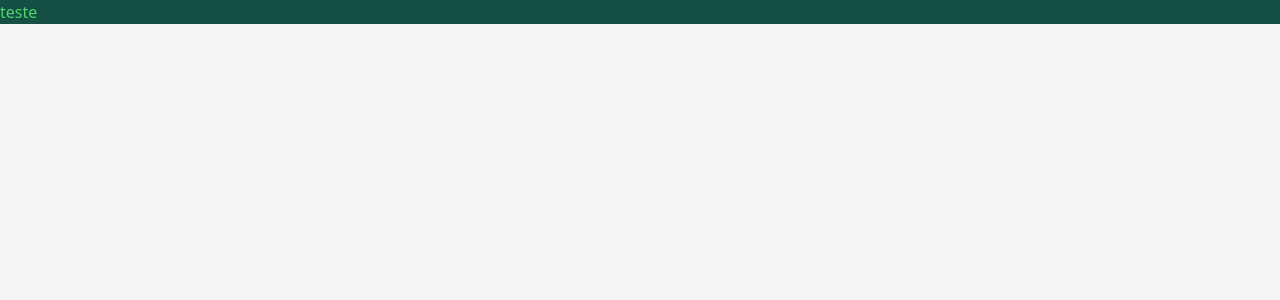
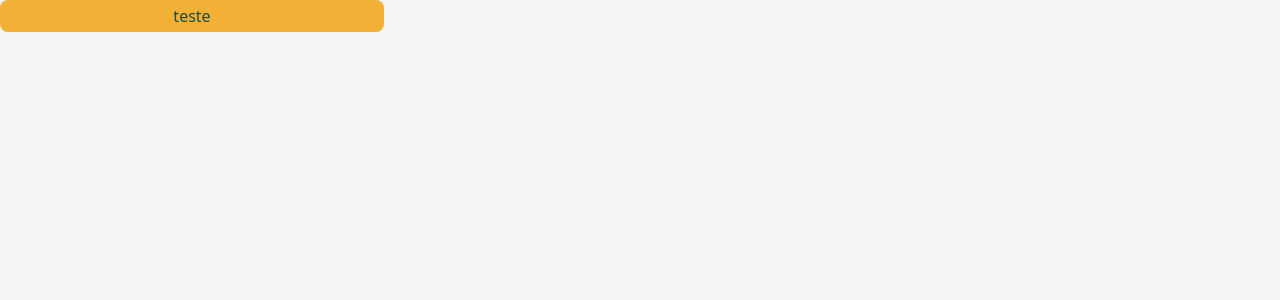
Before and after one commit to lucas-Coelho-Lucinda/PapoCom, a React (Vite) app: page / in a window 1280 px wide. Shown: the top 300 px of the page. Built offline with nearby package versions, Linux system fonts and the light colour scheme.

Commit message:
feat:Criação do component de botão
implementando estilo, padrões de cor e comportamento desejado

```diff
--- a/src/App.tsx
+++ b/src/App.tsx
@@ -1,12 +1,18 @@
+import { ButtonLib } from "./components/button";
 
 
 function App() {
-
   return (
     <div>
-      <h1 className='bg-primary text-accent'>teste</h1>
+      <ButtonLib
+        variant="warning"
+        textColor="default"
+        size="small"
+      >
+        teste
+      </ButtonLib>
     </div>
-  )
+  );
 }
 
-export default App
+export default App;
--- /dev/null
+++ b/src/components/button/index.tsx
@@ -0,0 +1,98 @@
+import React from "react";
+import { Slot } from "@radix-ui/react-slot";
+import { colorsButtonBackGround, colorsButtonsText } from "../../styles/colors";
+import { cva, type VariantProps } from "class-variance-authority";
+
+const buttonDefaultBehavior = [
+  "cursor-pointer",
+  "inline-flex items-center justify-center",
+  "rounded-md",
+  "font-medium",
+  "transition-all duration-200",
+  "outline-none",
+  "disabled:pointer-events-none",
+  "disabled:opacity-50",
+  "active:scale-[0.97]",
+].join(" ");
+
+const buttonVariants = cva(buttonDefaultBehavior, {
+  variants: {
+    variant: colorsButtonBackGround,
+    textColor: colorsButtonsText,
+    size: {
+      small: "w-sm h-8",
+      median: "w-4xl h-8",
+      large: "w-6xl h-16",
+    },
+
+    align: {
+      center: "justify-center",
+      between: "justify-between",
+    },
+  },
+  defaultVariants: {
+    textColor: "default",
+    variant: "default",
+    size: "small",
+    align: "center",
+  },
+});
+
+type ButtonElement = React.ElementRef<"button">;
+
+export interface ButtonProps
+  extends
+    React.ComponentPropsWithoutRef<"button">,
+    VariantProps<typeof buttonVariants> {
+  asChild?: boolean;
+  leftIcon?: React.ReactNode;
+  rightIcon?: React.ReactNode;
+}
+
+export const ButtonLib = React.forwardRef<ButtonElement, ButtonProps>(
+  (
+    {
+      size,
+      align,
+      variant,
+      leftIcon,
+      rightIcon,
+      className,
+      children,
+      disabled,
+      textColor,
+      asChild = false,
+      ...props
+    },
+    ref,
+  ) => {
+    const Comp = asChild ? Slot : "button";
+
+    return (
+      <Comp
+        ref={ref}
+        disabled={disabled}
+        className={buttonVariants({
+          variant,
+          size,
+          align,
+          textColor,
+          className: className,
+        })}
+        {...props}
+      >
+        {leftIcon && (
+          <span data-slot="icon-left" className="mr-2">
+            {leftIcon}
+          </span>
+        )}
+        {children}
+        {rightIcon && (
+          <span data-slot="icon-right" className="ml-2">
+            {rightIcon}
+          </span>
+        )}
+      </Comp>
+    );
+  },
+);
--- /dev/null
+++ b/src/styles/colors.ts
@@ -0,0 +1,23 @@
+/*  ESTRUTURA DE CORES PADRÃO DO SISTEMA PARA SEUS COMPONENTS */
+
+// BOTOES
+
+export const colorsButtonBackGround = {
+    default: "primary border border-primar",
+    info: "bg-info",
+    error: "bg-error",
+    success: "bg-success",
+    warning: "bg-warning",
+    primary: "bg-primary",
+    secondary: "bg-secondary",
+}
+
+export const colorsButtonsText = {
+    default: "text-primary",
+    info: "text-info",
+    error: "text-error",
+    success: "text-success",
+    warning: "text-warning",
+    primary: "text-primary",
+    secondary: "text-secondary",
+}
```
